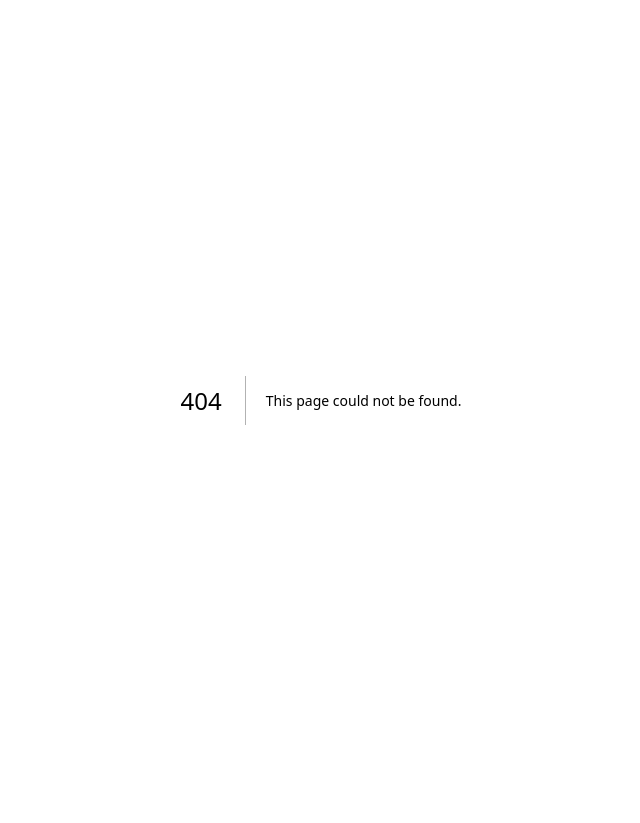
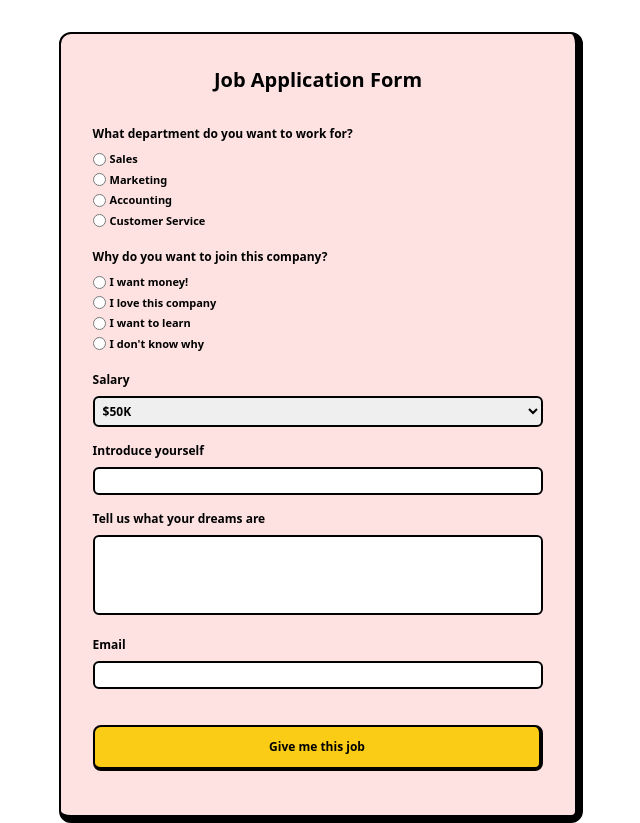
Before and after one commit to Dayglow0926/carrot-market, a Next.js app: page /challenge/jobApplicationForm in a window 1280 px wide. Before the commit this address had no page. Shown: the whole page, without its empty margins (319-959 px from the left). Before the commit the page ends 800 px from the top, so only its background shows below. Built offline with nearby package versions, Linux system fonts and the light colour scheme.

Commit message:
add: challenge 과제 jobApplicationForm 추가

```diff
--- /dev/null
+++ b/src/pages/challenge/jobApplicationForm.tsx
@@ -0,0 +1,192 @@
+import React, { useState } from "react";
+import { useForm } from "react-hook-form";
+
+interface JobForm {
+  department: string;
+  wantToJoin: string;
+  salary: string;
+  introduce: string;
+  dreams: string;
+  email: string;
+}
+
+export default function JobApplicationForm() {
+  const {
+    register,
+    handleSubmit,
+    formState: { errors },
+  } = useForm<JobForm>();
+
+  const [result, setResult] = useState<JobForm>();
+
+  const onValid = (data: JobForm) => {
+    setResult(data);
+  };
+
+  return (
+    <div className="flex w-[100vw] items-center justify-center pt-8">
+      <div className="w-[41%] rounded-xl border-2 border-b-8 border-r-8 border-black bg-red-100 p-8">
+        <h1 className="mb-8 text-center text-xl font-bold">
+          Job Application Form
+        </h1>
+        <form onSubmit={handleSubmit(onValid)}>
+          <div className="mb-4 flex flex-col">
+            <h2 className="mb-2 text-xs font-bold">
+              What department do you want to work for?
+              <span className="ml-1 text-[8px] text-red-600">
+                {errors.department?.message}
+              </span>
+            </h2>
+            <label className="mb-1 flex items-center text-[11px] font-bold">
+              <input
+                type="radio"
+                className=" mr-1"
+                value="Sales"
+                {...register("department", { required: "*required" })}
+              />
+              Sales
+            </label>
+            <label className="mb-1 flex items-center text-[11px] font-bold">
+              <input
+                type="radio"
+                className="mr-1"
+                value="Marketing"
+                {...register("department", { required: "*required" })}
+              />
+              Marketing
+            </label>
+            <label className="mb-1 flex items-center text-[11px] font-bold">
+              <input
+                type="radio"
+                className="mr-1"
+                value="Accounting"
+                {...register("department", { required: "*required" })}
+              />
+              Accounting
+            </label>
+            <label className="mb-1 flex items-center text-[11px] font-bold">
+              <input
+                type="radio"
+                className="mr-1"
+                value="CustomerService"
+                {...register("department", { required: "*required" })}
+              />
+              Customer Service
+            </label>
+          </div>
+          <div className="mb-4 flex flex-col">
+            <h2 className="mb-2 text-xs font-bold">
+              Why do you want to join this company?
+              <span className="ml-1 text-[8px] text-red-600">
+                {errors.wantToJoin?.message}
+              </span>
+            </h2>
+            <label className="mb-1 flex items-center text-[11px] font-bold">
+              <input
+                type="radio"
+                className=" mr-1"
+                value="1"
+                {...register("wantToJoin", { required: "*required" })}
+              />
+              I want money!
+            </label>
+            <label className="mb-1 flex items-center text-[11px] font-bold">
+              <input
+                type="radio"
+                className="mr-1"
+                value="2"
+                {...register("wantToJoin", { required: "*required" })}
+              />
+              I love this company
+            </label>
+            <label className="mb-1 flex items-center text-[11px] font-bold">
+              <input
+                type="radio"
+                className="mr-1"
+                value="3"
+                {...register("wantToJoin", { required: "*required" })}
+              />
+              I want to learn
+            </label>
+            <label className="mb-1 flex items-center text-[11px] font-bold">
+              <input
+                type="radio"
+                className="mr-1"
+                value="4"
+                {...register("wantToJoin", { required: "*required" })}
+              />
+              I don&apos;t know why
+            </label>
+          </div>
+          <div className="mb-4 ">
+            <h2 className="mb-2 text-xs font-bold">Salary</h2>
+            <select className="w-full rounded-md border-2 border-black p-1 text-xs font-semibold">
+              <option value="$50K">$50K</option>
+              <option value="$100K">$100K</option>
+              <option value="$150K">$150K</option>
+              <option value="$200K">$200K</option>
+            </select>
+          </div>
+          <div className="mb-4 ">
+            <h2 className="mb-2 text-xs font-bold">Introduce yourself</h2>
+            <input
+              className="w-full rounded-md border-2 border-black p-1 text-xs font-semibold"
+              type="text"
+              {...register("introduce", {
+                required: "Please write down your introduction.",
+              })}
+            />
+            <span className="text-[8px] font-bold text-red-600">
+              {errors.introduce?.message}
+            </span>
+          </div>
+          <div className="mb-4 ">
+            <h2 className="mb-2 text-xs font-bold">
+              Tell us what your dreams are
+            </h2>
+            <textarea
+              className="h-[80px] w-full resize-none rounded-md border-2 border-black p-1 text-xs font-semibold"
+              {...register("dreams", {
+                required: "Please tell us what your dreams are.",
+                minLength: {
+                  message: "Please write more than 10 characters.",
+                  value: 10,
+                },
+              })}
+            ></textarea>
+            <span className="text-[8px] font-bold text-red-600">
+              {errors.dreams?.message}
+            </span>
+          </div>
+          <div className="mb-4 ">
+            <h2 className="mb-2 text-xs font-bold">Email</h2>
+            <input
+              className="w-full rounded-md border-2 border-black p-1 text-xs font-semibold"
+              type="email"
+              {...register("email", {
+                required: "Please write down your email.",
+                validate: {
+                  naverEmail: (value) =>
+                    value.includes("@naver.com")
+                      ? true
+                      : "Only @naver is allowed.",
+                },
+              })}
+            />
+            <span className="text-[8px] font-bold text-red-600">
+              {errors.email?.message}
+            </span>
+          </div>
+          <div>
+            <button className="mt-5 w-full rounded-lg border-2 border-b-4 border-r-4 border-black bg-yellow-400 p-3 text-xs font-bold">
+              Give me this job
+            </button>
+          </div>
+        </form>
+        <div className="mt-3 break-words text-sm font-semibold">
+          {JSON.stringify(result)}
+        </div>
+      </div>
+    </div>
+  );
+}
```
